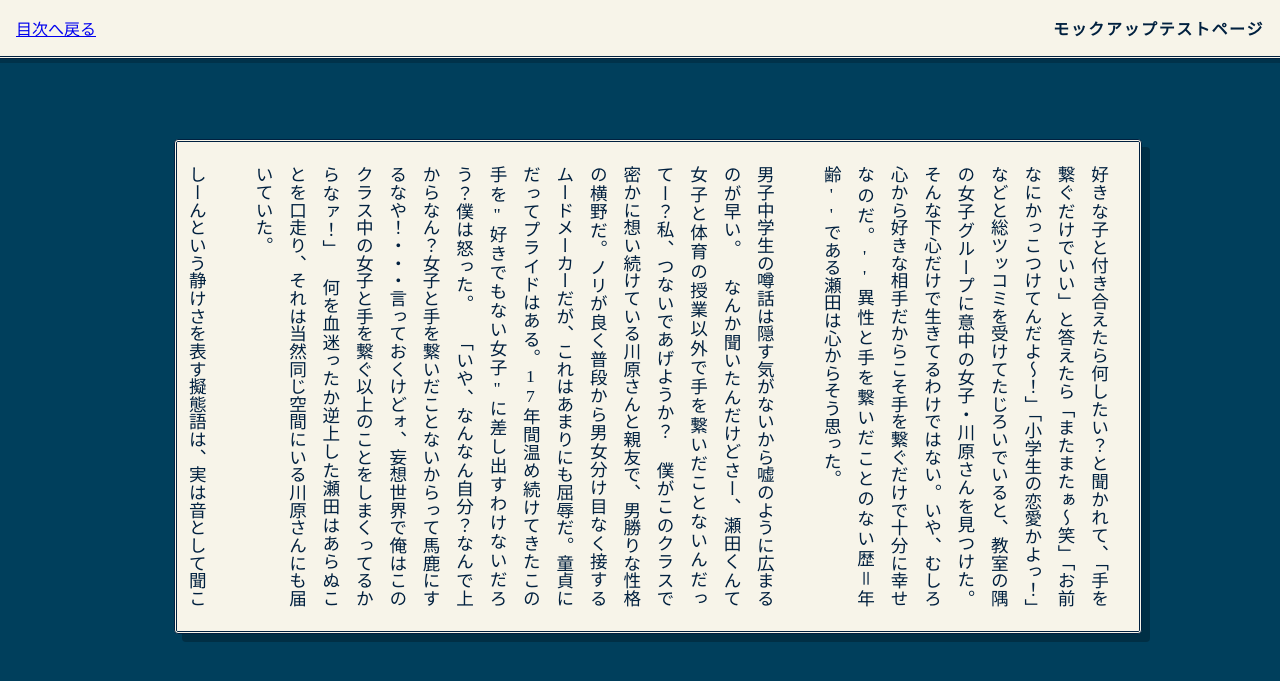
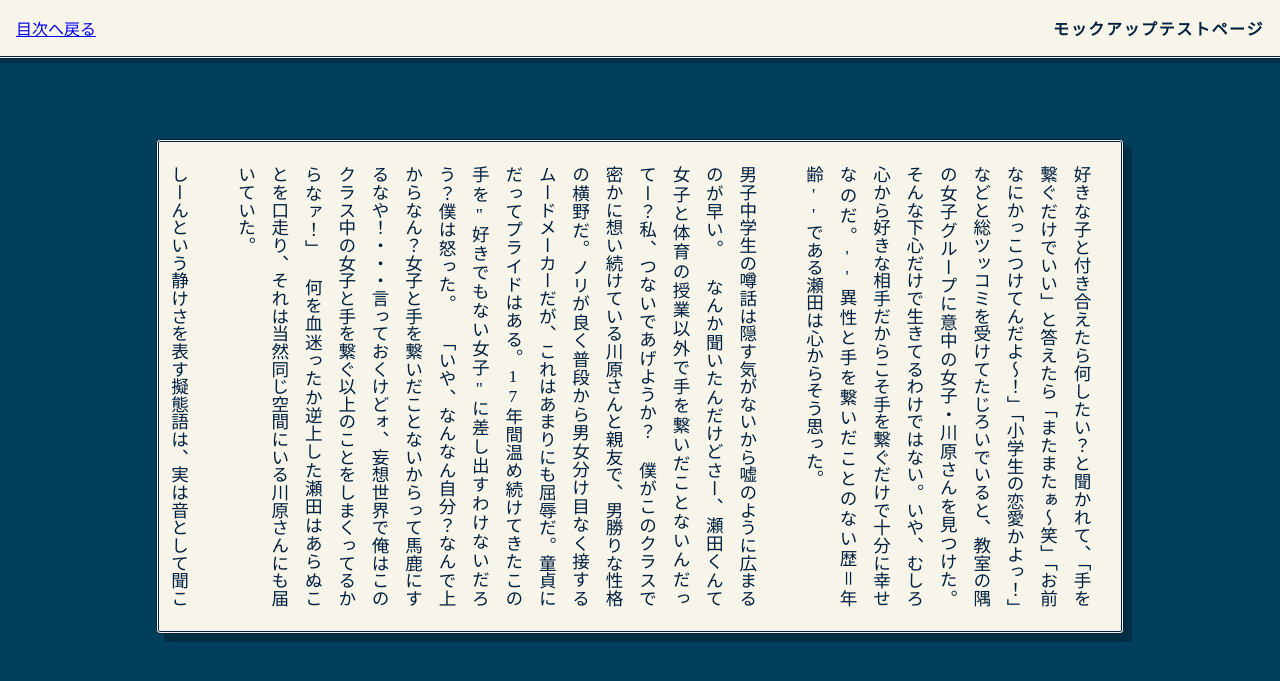
Before and after one commit to REMriaTV/HandtoHand, a Jekyll site: the page built from docs/manuscript/test-manuscript.md, in a window 1280 px wide and 900 px high. Shown: the top 681 px of the window. Built offline with Jekyll 4.4.1, drawn with Linux system fonts in a browser that asks for light colours.

Commit message:
margin: 0; を追加して余白をリセット
.story-main p {
    /* ★追加: pタグのデフォルト余白（縦書きだと左右の余白になる）を消す */
    margin: 0;

※ .story-main の gap でカード間の隙間を作っているので、p 自体に margin は不要です。これで左右のズレが直り、ピタッと中央に収まるはずです。

```diff
--- a/docs/assets/css/story.css
+++ b/docs/assets/css/story.css
@@ -68,6 +68,9 @@ html, body {
    カード兼テキストブロック
    ========================================= */
 .story-main p {
+    /* ★追加: pタグのデフォルト余白（縦書きだと左右の余白になる）を消す */
+    margin: 0;
+
     /* 1. カードとしての見た目 */
     display: block;
     background-color: var(--paper-bg);
```
